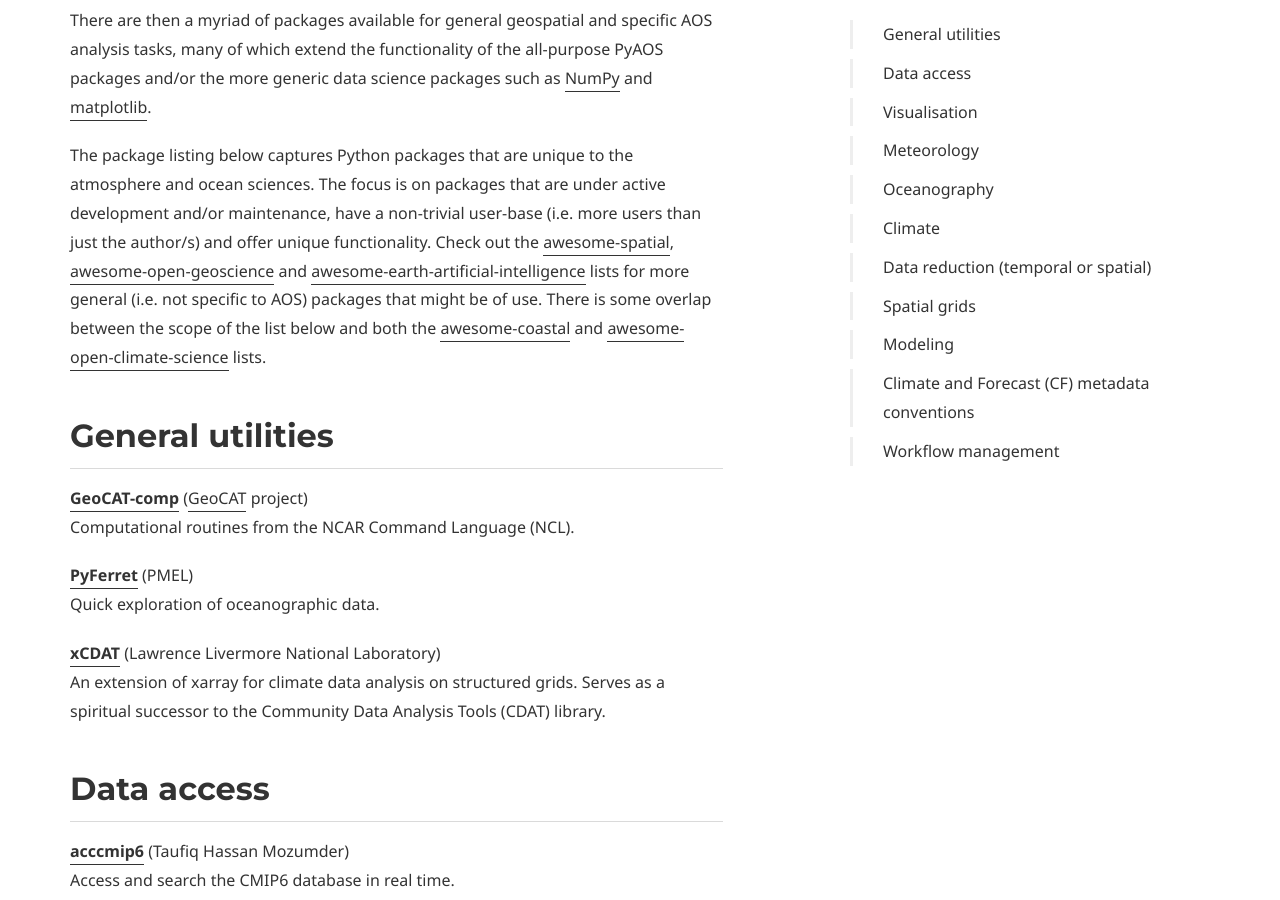
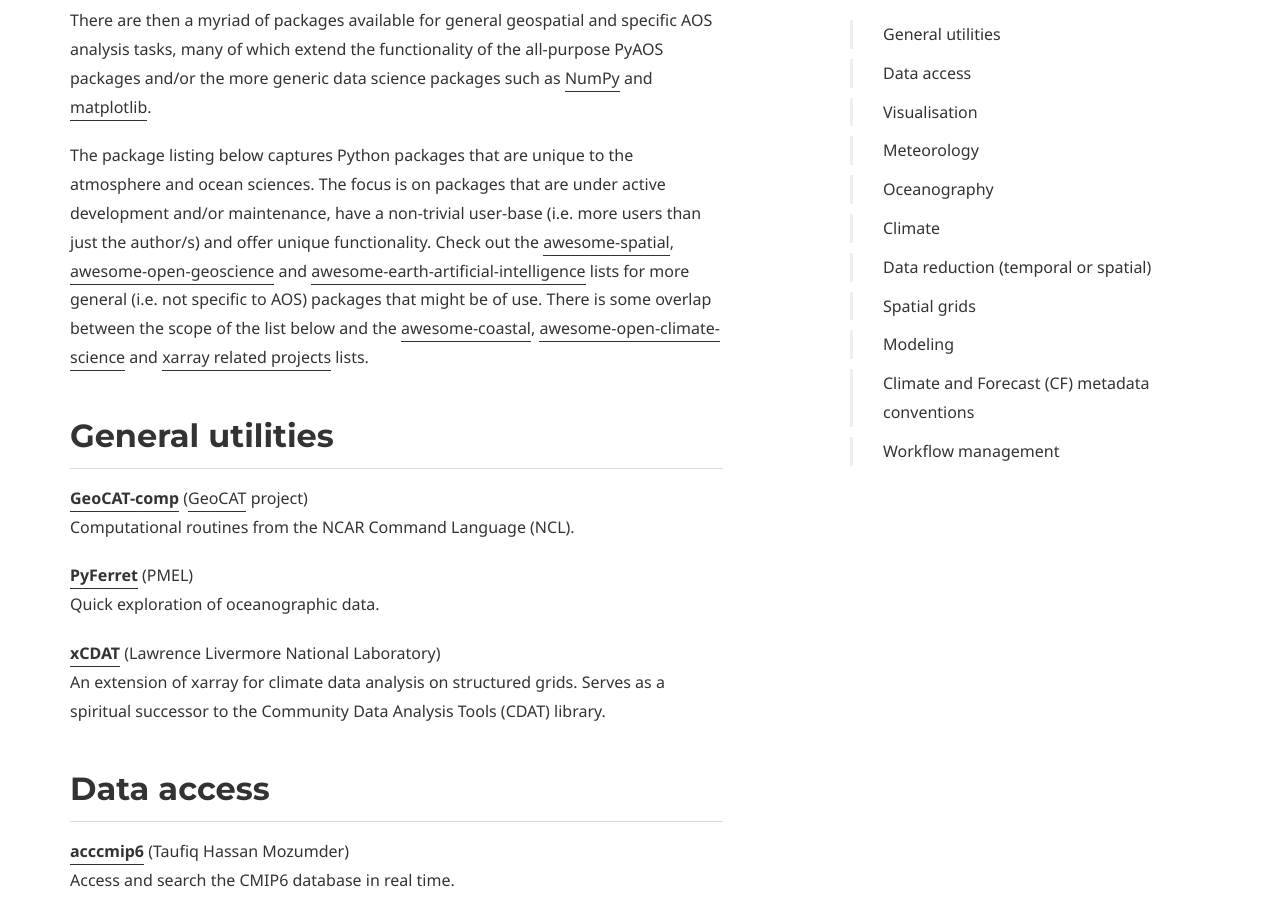
Before and after one commit to PyAOS/pyaos.github.io, a Jekyll site: the page built from packages.md, in a window 1280 px wide and 900 px high, scrolled down 1094 px. Built offline with Jekyll 4.4.1, drawn with Linux system fonts in a browser that asks for light colours; some web fonts are replaced.

Commit message:
Update packages.md

```diff
--- a/packages.md
+++ b/packages.md
@@ -52,9 +52,10 @@
 [awesome-open-geoscience](https://github.com/softwareunderground/awesome-open-geoscience#readme)
 and [awesome-earth-artificial-intelligence](https://github.com/ESIPFed/Awesome-Earth-Artificial-Intelligence/blob/master/README.md)
 lists for more general (i.e. not specific to AOS) packages that might be of use.
-There is some overlap between the scope of the list below and both the
-[awesome-coastal](https://github.com/chrisleaman/awesome-coastal#readme) and
-[awesome-open-climate-science](https://github.com/pangeo-data/awesome-open-climate-science#readme) lists.
+There is some overlap between the scope of the list below and the
+[awesome-coastal](https://github.com/chrisleaman/awesome-coastal#readme),
+[awesome-open-climate-science](https://github.com/pangeo-data/awesome-open-climate-science#readme) and
+[xarray related projects](https://docs.xarray.dev/en/latest/ecosystem.html) lists.
 
 ## General utilities
 
```
